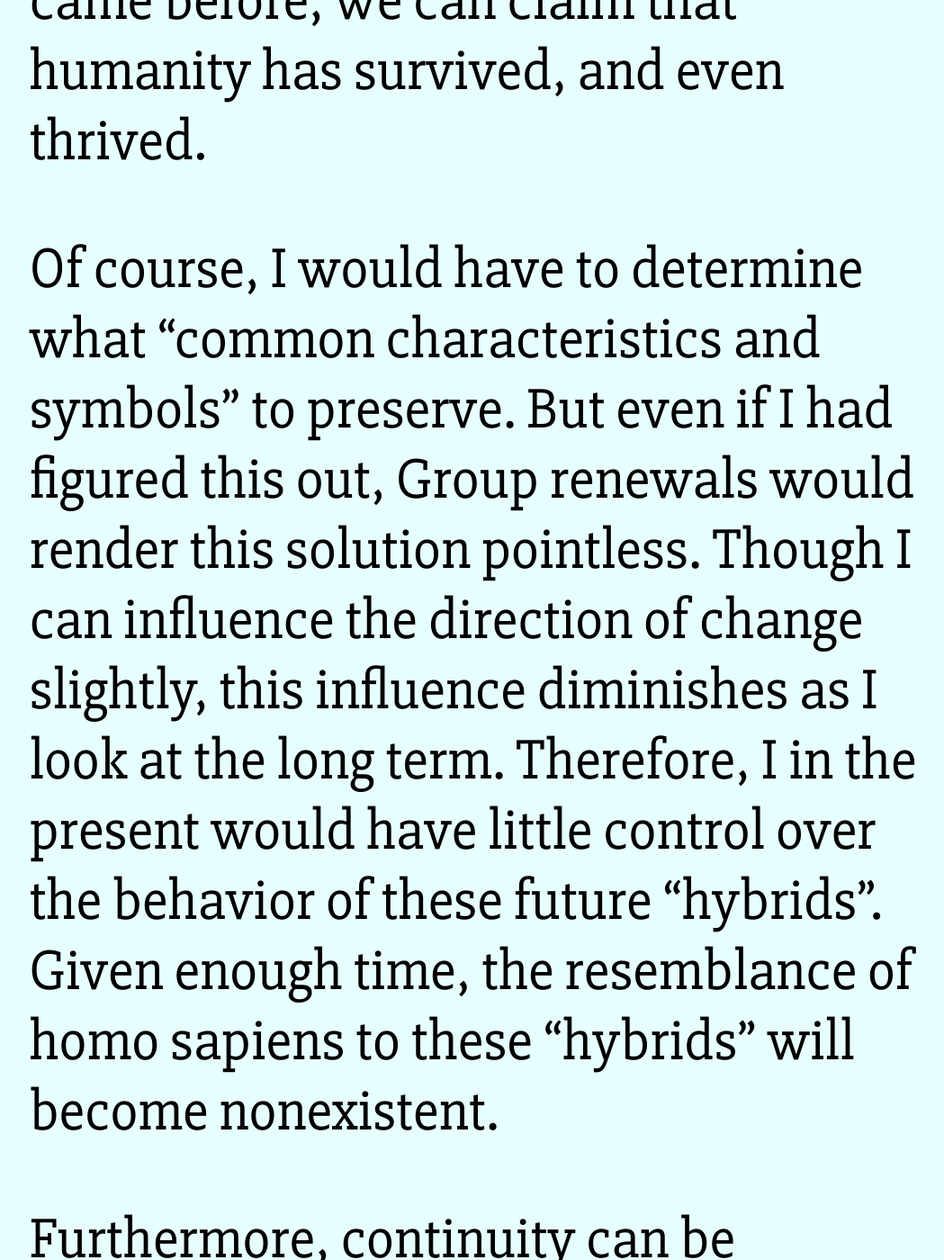
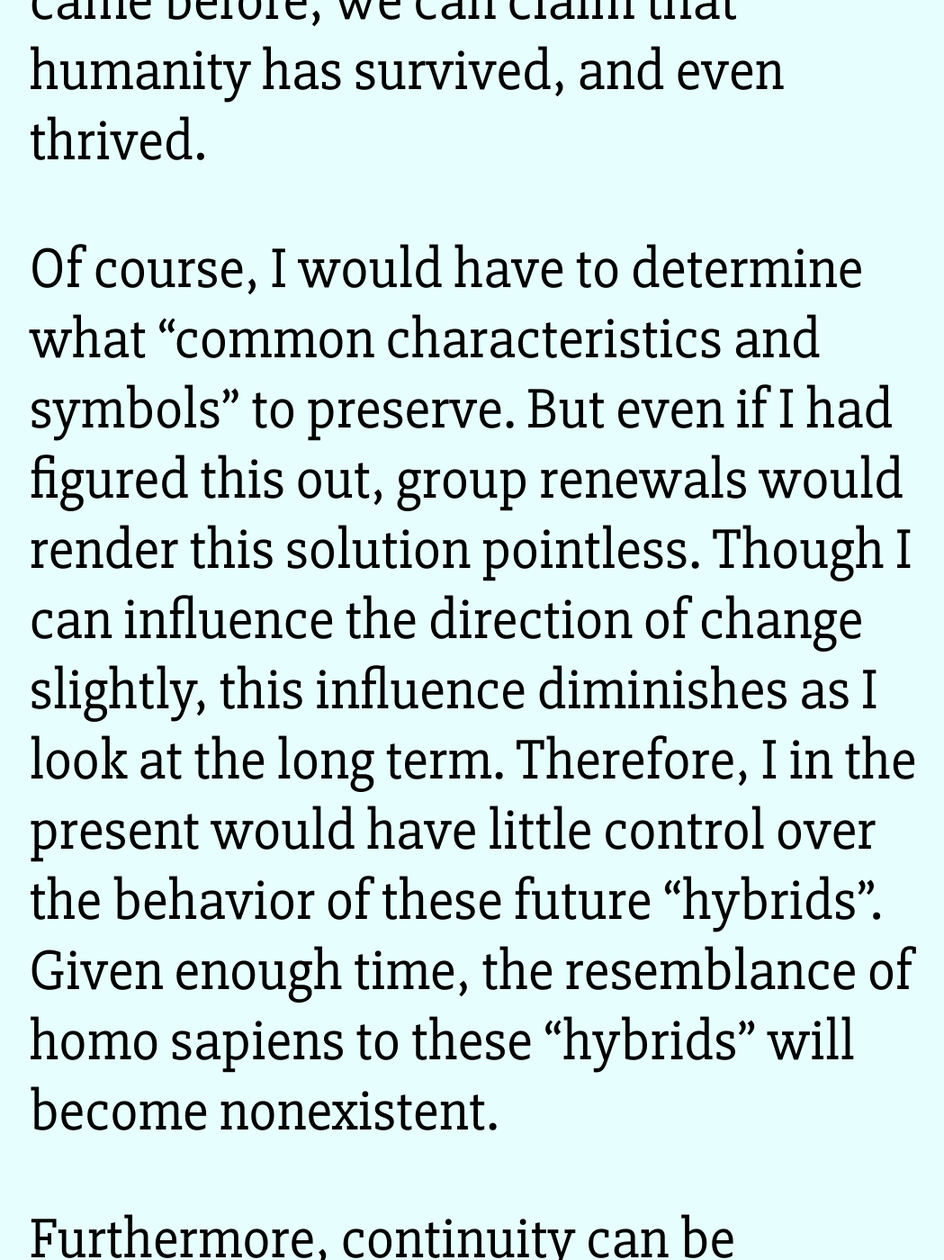
Before and after one commit to tra38/tra38.github.io, a Jekyll site: the page built from _posts/2024-07-18-disempowerment.md, in a window 1280 px wide and 1400 px high, scrolled down 58278 px. Shown: the whole window at 90% size, without its empty margins (102-1151 px from the left). Built offline with Jekyll 4.4.1, drawn with Linux system fonts in a browser that asks for light colours; some of the changed text lies outside the part shown.

Commit message:
Fix more capitalization issues

```diff
--- a/_posts/2024-07-18-disempowerment.md
+++ b/_posts/2024-07-18-disempowerment.md
@@ -123,7 +123,7 @@
 
 I do not know how long a group renewal would normally take, but I estimate it to take place over a single generation (~20 years), with old members of the group getting replaced by new members of the group. This is how Ibn Khaldun viewed group renewals back in the 14th century.
 
-If group Renewals can retain their slow, multi-decade trajectory, then perhaps I may be more hopeful about the future. The ATO would eventually embrace automation, but it would not happen in five years, but maybe twenty to thirty years.
+If group renewals can retain their slow, multi-decade trajectory, then perhaps I may be more hopeful about the future. The ATO would eventually embrace automation, but it would not happen in five years, but maybe twenty to thirty years.
 
 However, the 21st century is different. I believe that the duration of group renewals is shrinking. As we expect technological progress to accelerate, we should also expect group renewals to accelerate for two reasons:
 
@@ -135,7 +135,7 @@
 
 For example, the very idea of “human disempowerment” implies a distinction between humans and machines. I originally believed that this distinction could be minimized or erased by increasing human-machine collaboration. If humans and machines work together (e.g., division of labor, cybernetic augmentations), then we will no longer talk about disempowerment, in the same way that we do not talk about the human brain disempowering the human body. Ultimately, we would (metaphorically) see the rise of a “hybrid” successor species that traces a lineage from the homo sapiens that came before. So long as this “hybrid” successor species still share some common characteristics and symbols as the homo sapiens that came before, we can claim that humanity has survived, and even thrived.
 
-Of course, I would have to determine what “common characteristics and symbols” to preserve. But even if I had figured this out, Group renewals would render this solution pointless. Though I can influence the direction of change slightly, this influence diminishes as I look at the long term. Therefore, I  in the present would have little control over the behavior of these future “hybrids”. Given enough time, the resemblance of homo sapiens to these “hybrids” will become nonexistent.
+Of course, I would have to determine what “common characteristics and symbols” to preserve. But even if I had figured this out, group renewals would render this solution pointless. Though I can influence the direction of change slightly, this influence diminishes as I look at the long term. Therefore, I  in the present would have little control over the behavior of these future “hybrids”. Given enough time, the resemblance of homo sapiens to these “hybrids” will become nonexistent.
 
 Furthermore, continuity can be fabricated - it’s more efficient for “hybrids” to pretend to share “common characteristics and symbols”, rather than actually make effort to keep those characteristics and symbols intact in their current forms. Without any way to guarantee the meaningful continuity of “common characteristics and symbols”, my long term plans (encouraging human-machine collaboration) cannot handle reality.
 
```
